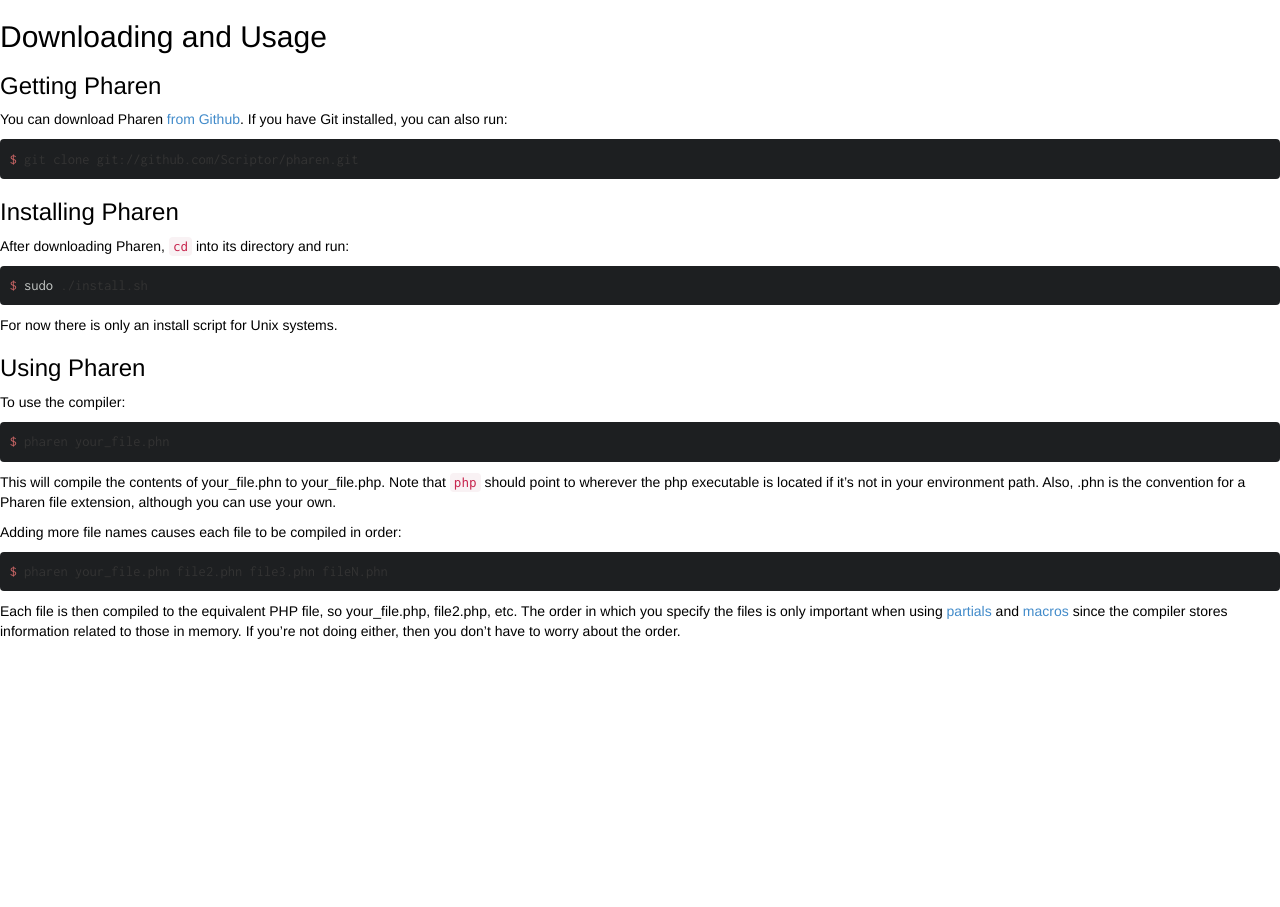
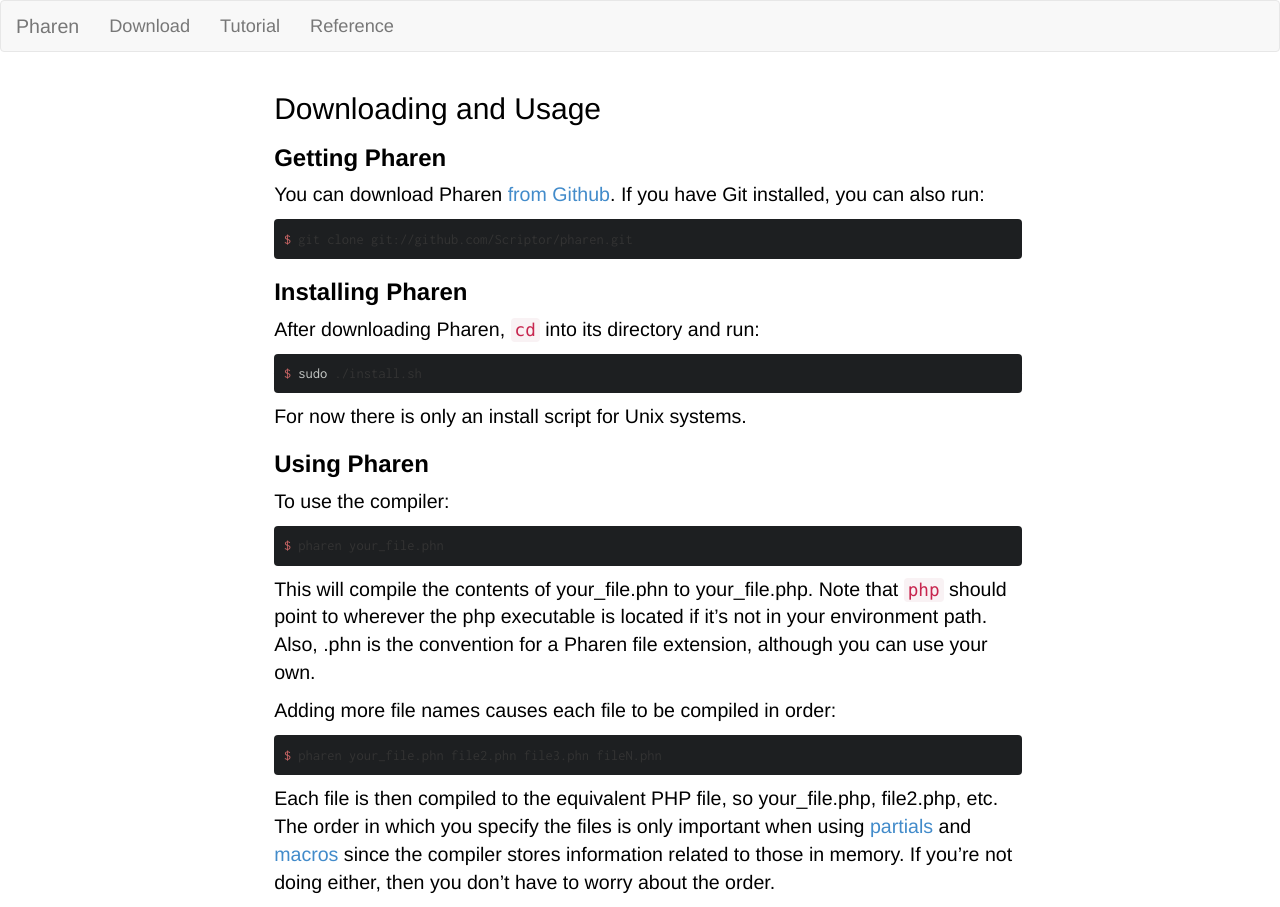
Before and after one commit to Scriptor/pharen, a Jekyll site: the page built from download.markdown, in a window 1280 px wide. Built offline with Jekyll 4.4.1, drawn with Linux system fonts in a browser that asks for light colours.

Commit message:
Port tutorial and download pages to new design. More tweaks.

```diff
--- a/_layouts/default.html
+++ b/_layouts/default.html
@@ -9,7 +9,7 @@
     <link href='http://fonts.googleapis.com/css?family=Inconsolata' rel='stylesheet' type='text/css'>
     <link href="css/bootstrap.css" rel="stylesheet">
 	<link rel='stylesheet' href='css/tomorrow.css'/>
-    <link href="css/screen.css" rel="stylesheet">
+    <link href="css/screen.css" rel="stylesheet"/>
 </head>
 <body>
 	<div id='content'>
--- a/_layouts/page.html
+++ b/_layouts/page.html
@@ -9,19 +9,26 @@
     <link href='http://fonts.googleapis.com/css?family=Inconsolata' rel='stylesheet' type='text/css'>
     <link href="css/bootstrap.css" rel="stylesheet">
 	<link rel='stylesheet' href='css/tomorrow.css'/>
-    <link href="css/page.css" rel="stylesheet">
+    <link href="css/page.css" rel="stylesheet"/>
 </head>
 <body>
     <nav class="navbar navbar-default" role="navigation">
         <a class="navbar-brand" href="/">Pharen</a>
         <ul class="navbar-nav nav">
-            <li>
+            {% if page.name == "download" %}
+                {% assign dl_active = "active" %}
+            {% elsif page.name == "tutorial" %}
+                {% assign tl_active = "active" %}
+            {% elsif page.name == "reference" %}
+                {% assign rf_active = "active" %}
+            {% endif %}
+            <li class="{{ dl_active }}">
                 <a href="/download.html">Download</a>
             </li>
-            <li>
+            <li class="{{ tl_active }}">
                 <a href="/tutorial.html">Tutorial</a>
             </li>
-            <li class="active">
+            <li class="{{ rf_active }}">
                 <a href="/reference.html">Reference</a>
             </li>
         </ul>
--- a/css/page.css
+++ b/css/page.css
@@ -20,7 +20,7 @@ li {
 }
 
 nav a.navbar-brand {
-    font-size: 1.8em;
+    font-size: 1.4em;
 }
 
 #navbar {
--- a/download.markdown
+++ b/download.markdown
@@ -1,6 +1,7 @@
 ---
-layout: default
+layout: page
 title: Download and Install
+name: download
 ---
 
 ## Downloading and Usage ##
@@ -9,14 +10,14 @@ title: Download and Install
 You can download Pharen [from Github](http://github.com/Scriptor/pharen/archives/master).
 If you have Git installed, you can also run:
 
-{% highlight bash %}
+{% highlight sh %}
 $ git clone git://github.com/Scriptor/pharen.git
 {% endhighlight %}
 
 ### Installing Pharen ### {#installing-pharen}
 After downloading Pharen, `cd` into its directory and run:
 
-{% highlight bash %}
+{% highlight sh %}
 $ sudo ./install.sh
 {% endhighlight %}
 
@@ -25,7 +26,7 @@ For now there is only an install script for Unix systems.
 ### Using Pharen ### {#using-pharen}
 To use the compiler:
 
-{% highlight bash %}
+{% highlight sh %}
 $ pharen your_file.phn
 {% endhighlight %}
 
@@ -35,7 +36,7 @@ for a Pharen file extension, although you can use your own.
 
 Adding more file names causes each file to be compiled in order:
 
-{% highlight bash %}
+{% highlight sh %}
 $ pharen your_file.phn file2.phn file3.phn fileN.phn
 {% endhighlight %}
 
--- a/reference.markdown
+++ b/reference.markdown
@@ -1,9 +1,11 @@
 ---
 layout: page
 title: Pharen Language Reference
+name: reference
 sections: ['basics', 'expressions', 'infix-operators', 'defining-variables', 'lists',
             'dictionaries', 'variables-as-functions', 'if', 'do', 'cond',
             'functions', 'scope', 'lambdas', 'object-integration', 'macros']
+active: active
 ---
 
 ## Pharen Language Reference ##
```
Also changed, not shown: tutorial.markdown (+5 -4 lines).
